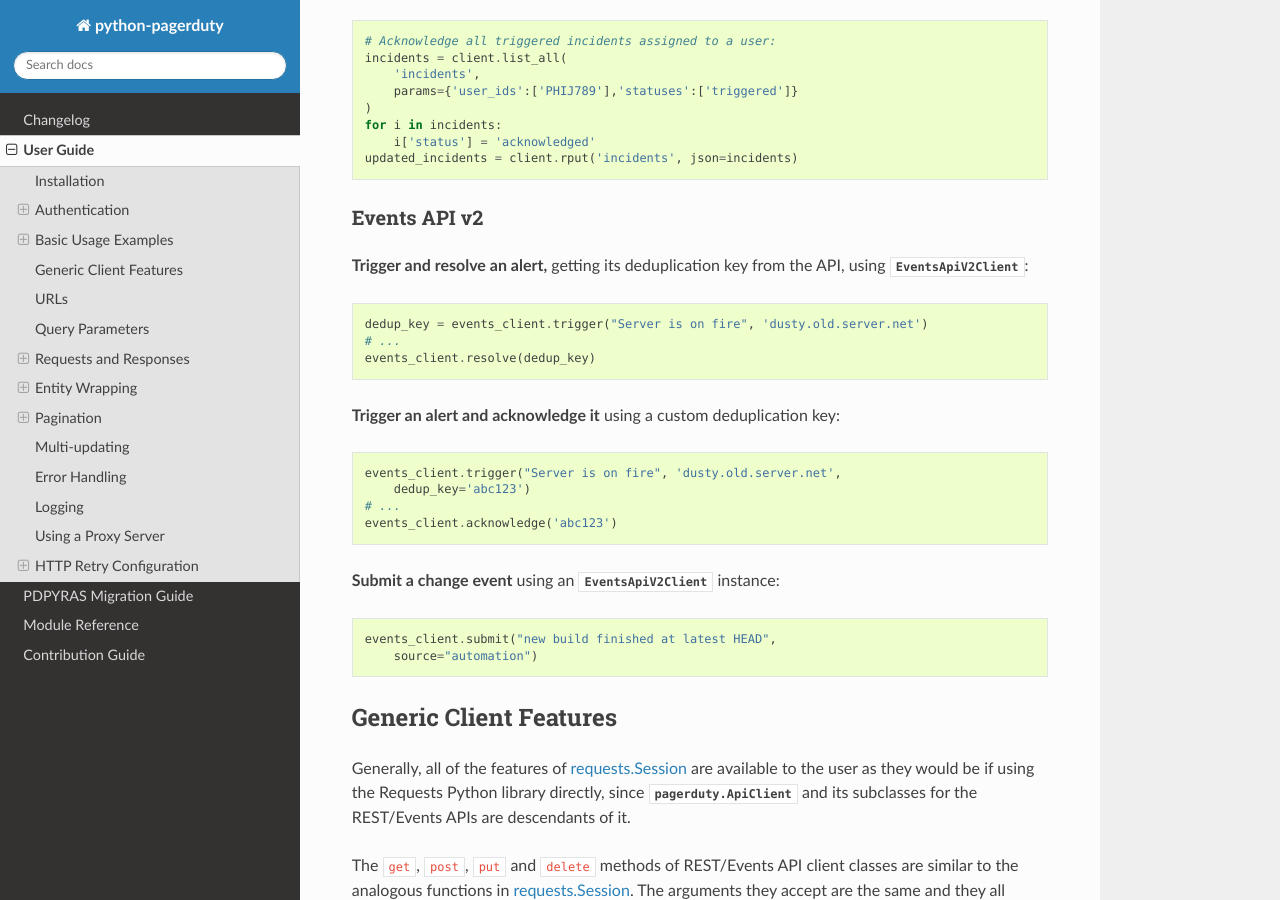
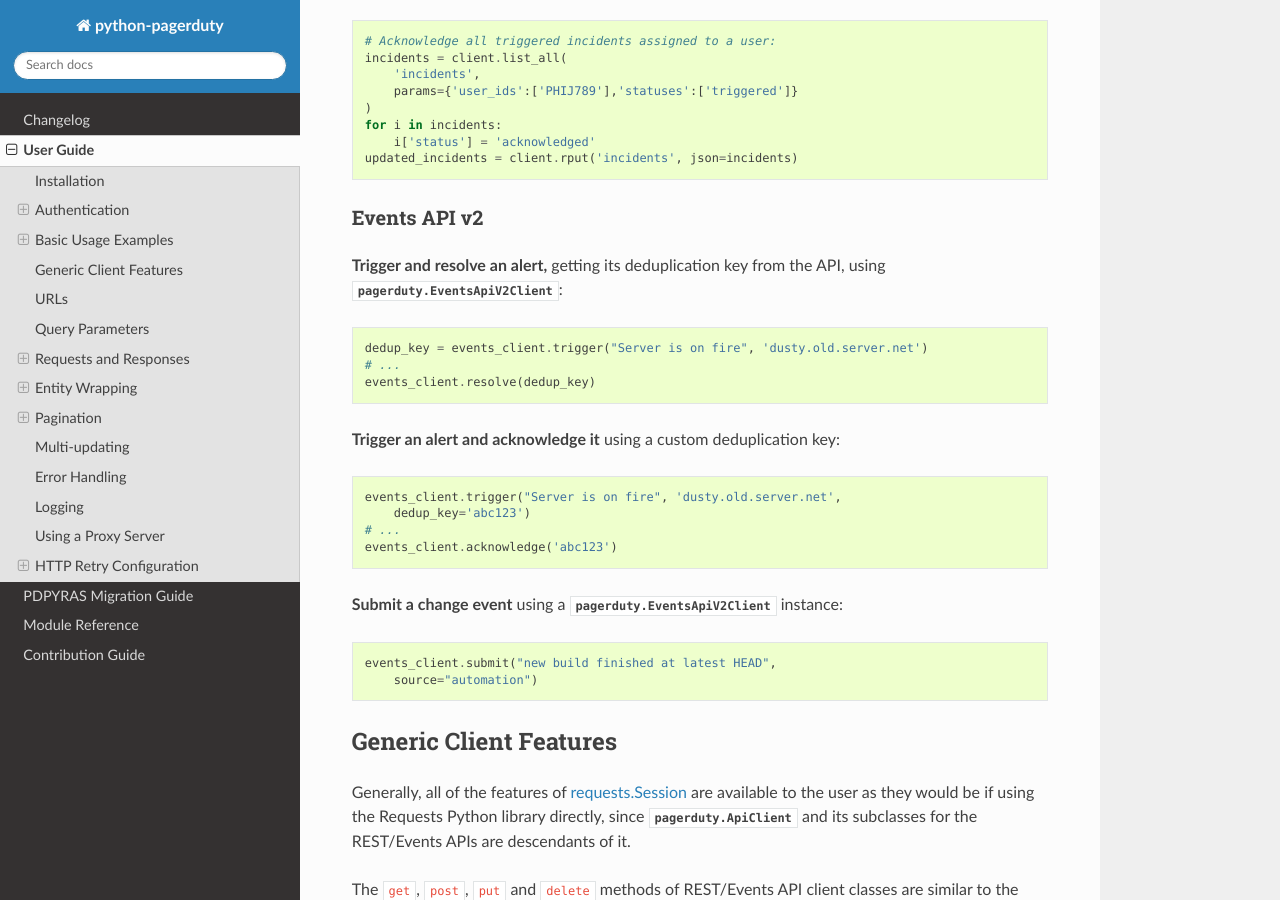
Before and after one commit to PagerDuty/python-pagerduty, a Sphinx documentation site: the page built from sphinx/source/user_guide.rst, in a window 1280 px wide and 900 px high, scrolled down 4195 px. Built offline with Sphinx 7.4.7 and the Read the Docs theme 3.1.0, drawn with Linux system fonts in a browser that asks for light colours.

Commit message:
Fix broken :class: references in user guide

```diff
--- a/sphinx/source/user_guide.rst
+++ b/sphinx/source/user_guide.rst
@@ -237,7 +237,7 @@
 
 Events API v2
 *************
-**Trigger and resolve an alert,** getting its deduplication key from the API, using :class:`EventsApiV2Client`:
+**Trigger and resolve an alert,** getting its deduplication key from the API, using :class:`pagerduty.EventsApiV2Client`:
 
 .. code-block:: python
 
@@ -254,7 +254,7 @@
     # ...
     events_client.acknowledge('abc123')
 
-**Submit a change event** using an :class:`EventsApiV2Client` instance:
+**Submit a change event** using a :class:`pagerduty.EventsApiV2Client` instance:
 
 .. code-block:: python
 
```
